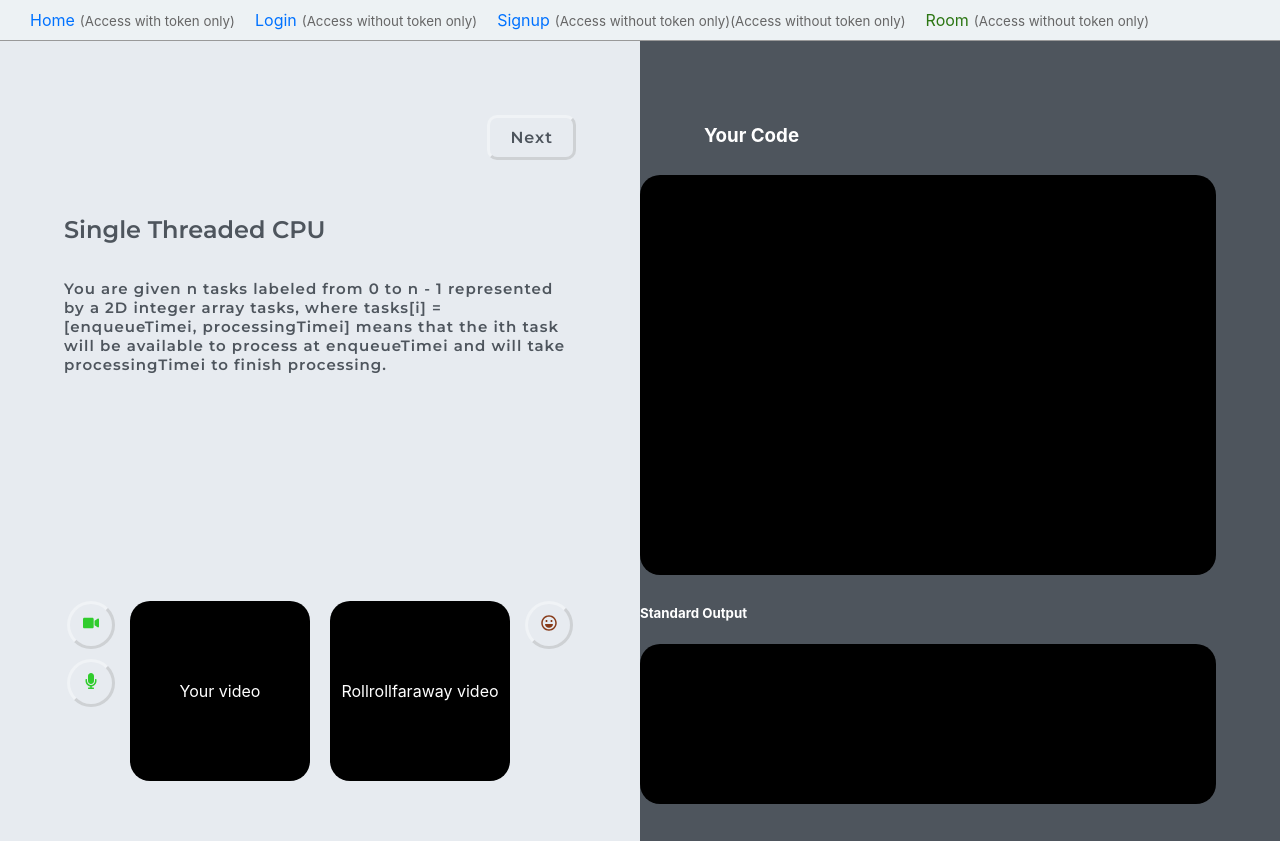
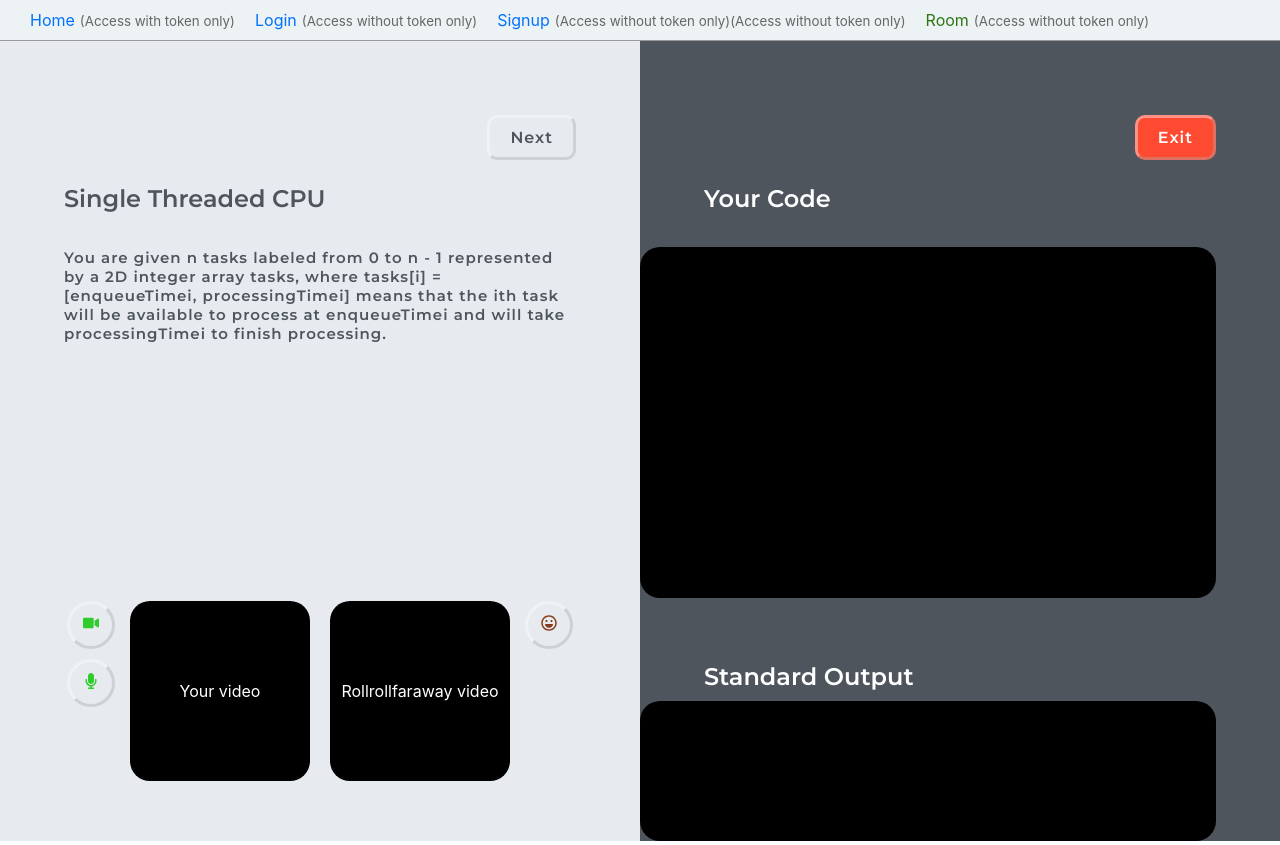
Before and after one commit to CS3219-SE-Principles-and-Patterns/cs3219-project-ay2122-2122-s1-g3, a React (Create React App) app in the folder frontend/: page /room in a window 1280 px wide. Built offline with nearby package versions, Linux system fonts and the light colour scheme.

Commit message:
Fix style for code section

```diff
--- a/frontend/src/Room/codeSection.js
+++ b/frontend/src/Room/codeSection.js
@@ -1,27 +1,19 @@
-import "./codeSectionStyle.scss"
-import {Editor} from "./editor"
-import {Terminal} from "./terminal"
-//import {Button} from "react-bootstrap"
+import "./codeSectionStyle.scss";
+import { Editor } from "./editor";
+import { Terminal } from "./terminal";
 
 export const CodeSection = () => {
   return (
     <div className="CodeSection">
       <div className="codeHeader">
         <div className="nextButtonWrapper">
-                        {/* <Button className="nextButton" variant="danger">
-                            Exit
-                        </Button> */}
+          <button>Exit</button>
         </div>
-                <h3 className="questionTitle">
-                    Your Code
-                </h3>
+        <h3 className="questionTitle">Your Code</h3>
       </div>
-
       <Editor />
-            <h5 className="terminalHeader">
-                Standard Output
-            </h5>
+      <h5 className="terminalHeader">Standard Output</h5>
       <Terminal />
     </div>
-    )
-}
+  );
+};
--- a/frontend/src/Room/codeSectionStyle.scss
+++ b/frontend/src/Room/codeSectionStyle.scss
@@ -10,10 +10,39 @@
         margin: 10% 10% 10px 10%;
         .nextButtonWrapper {
             text-align: end;
+            button{
+                font-weight: 600;
+                font-family: "Montserrat";
+                font-size: 16px;
+                letter-spacing: 1px;
+                color: #FFFFFF;
+                min-width: 4rem;
+                height: 45px;
+                padding: 0px 20px;
+                background-color: #FF4A32;
+                border: 3px rgba($color: #FFFFFF, $alpha: 0.40);
+                border-style: outset;
+                border-radius: 10px;
+                margin-top: 10px;
+                cursor: pointer;
+            }
+            button:hover {
+                background-color: #b33322;
+            }
+        }
+        .questionTitle {
+            font-family: "Montserrat";
+            font-weight: 600;
+            font-size: 24px;
+            color: #FFFFFF;
         }
     }
     .terminalHeader{
-        margin-top: 30px;
+        margin: 10% 10% 10px 10%;
+        font-family: "Montserrat";
+        font-weight: 600;
+        font-size: 24px;
+        color: #FFFFFF;
     }
 
 
--- a/frontend/src/Room/questionSectionStyle.scss
+++ b/frontend/src/Room/questionSectionStyle.scss
@@ -24,10 +24,9 @@
                     border-style: outset;
                     border-radius: 10px;
                     margin-top: 10px;
-                    margin-bottom: 31px;
                     cursor: pointer;
                 }
-                  button:hover {
+                button:hover {
                     background-color: #f5f5f5;
                 }
             }
```
Lines whose indentation alone changed are shown as unchanged.
